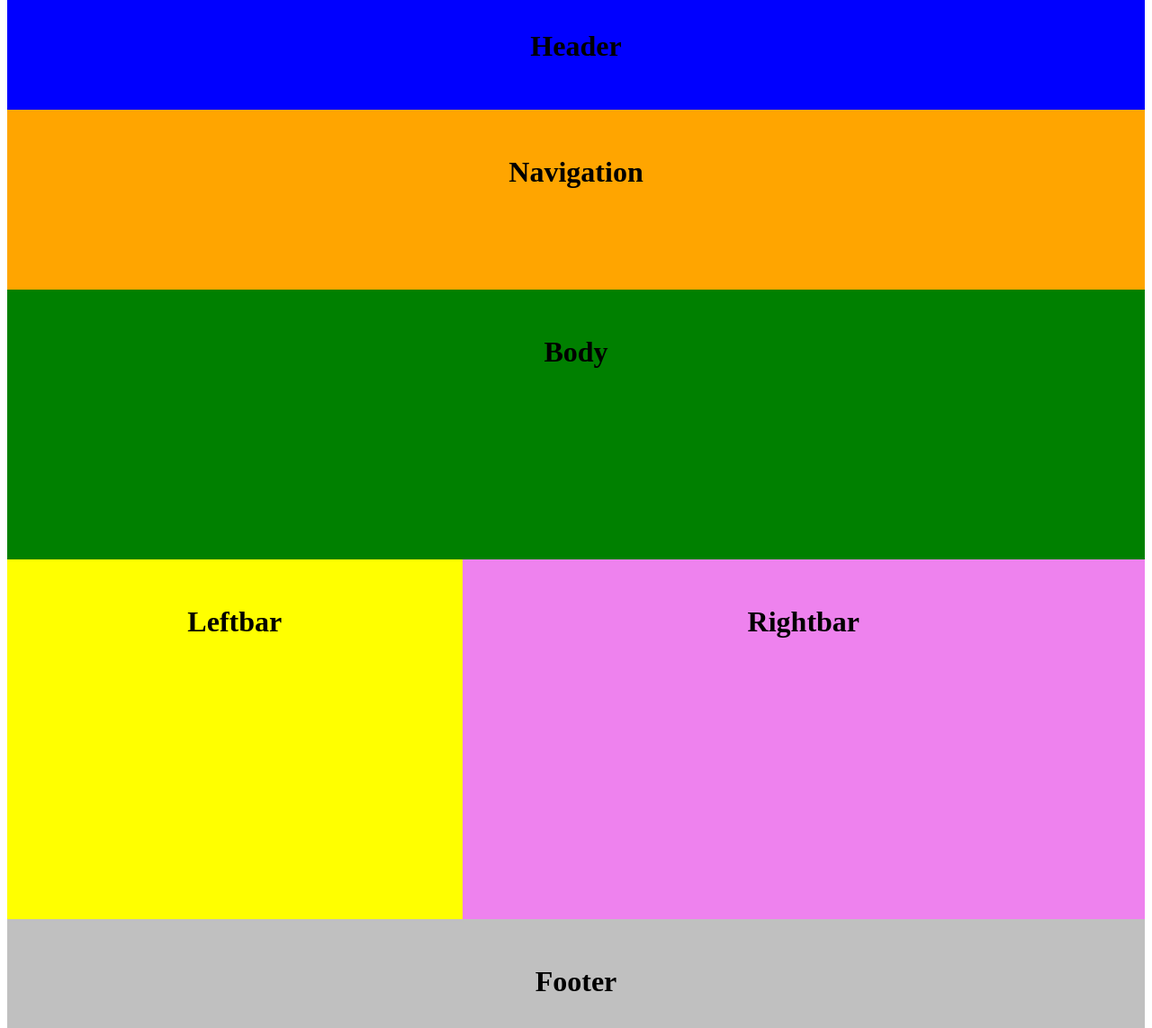
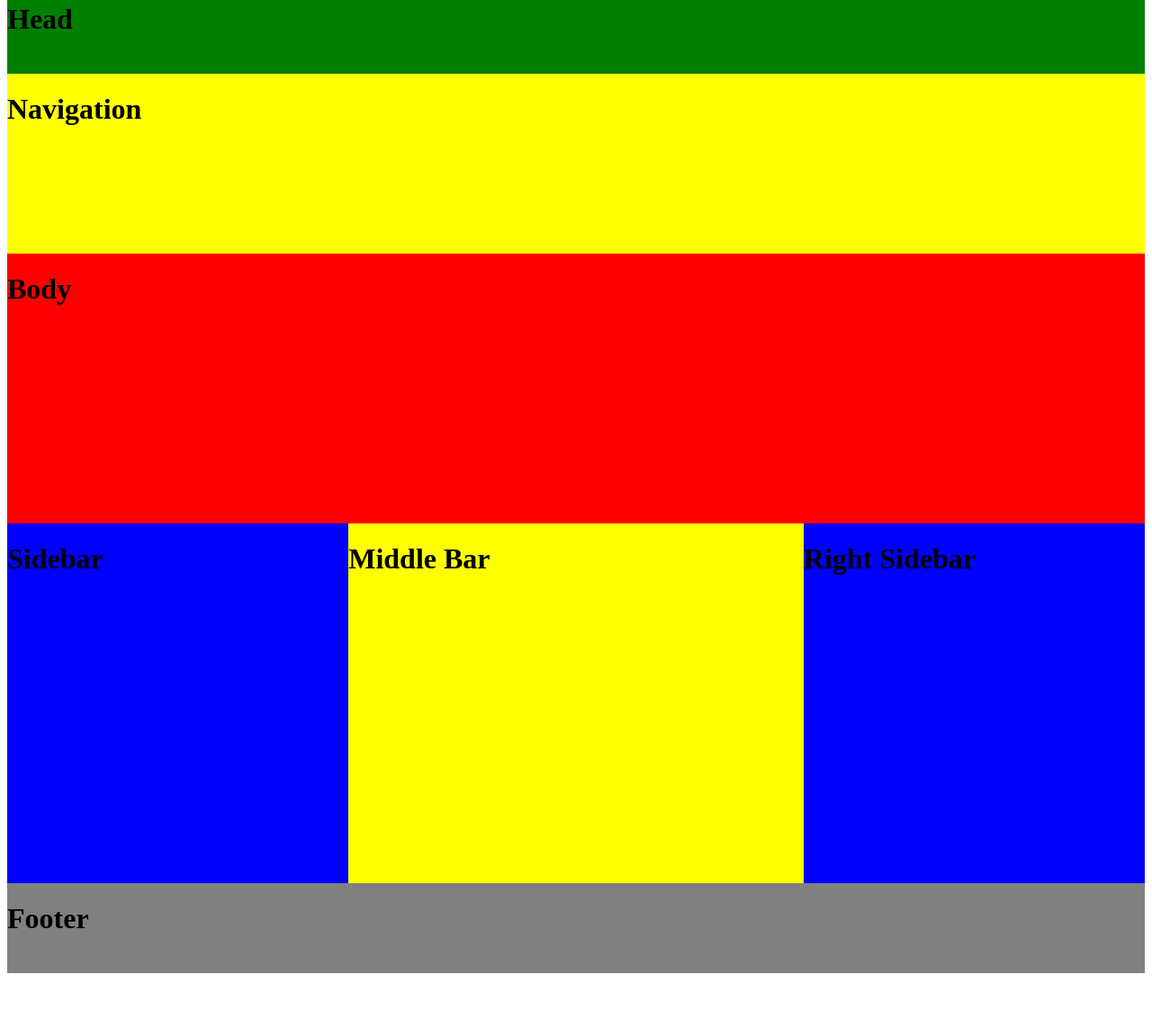
Before and after one commit to fuhadshimul/Layout, a plain HTML site: page index.html in a window 1280 px wide. Shown: the part 26-1169 px from the top of the page at 90% size. After the commit the page ends 1116 px from the top, so only its background shows below. Drawn offline with Linux system fonts and the light colour scheme.

Commit message:
Add files via upload

```diff
--- a/css/style.css
+++ b/css/style.css
@@ -1,45 +1,53 @@
-h1{
+<h1{
 	padding: 30px;
 	text-align: center;
 }
-.header{
+.head{
 	width: 100%;
 	min-height: 100px;
-	background-color: blue ;
+	background-color: green;
 	display: flow-root;
 }
 
 .navigation{
 	min-height: 200px;
-	background-color: orange;
+	background-color: yellow;
 	display: flow-root;
 }
+
 .body{
 	min-height: 300px;
-	background-color: green;
+	background-color: red;
 	display: flow-root;
 }
 
 .wrapper{
 	overflow: hidden;
 }
-.leftbar{
+
+.sidebar{
+	width: 30%;
+	min-height: 400px;
+	background-color: blue;
+	float: left;
+}
+
+.middle_bar{
 	width: 40%;
 	min-height: 400px;
 	background-color: yellow;
 	float: left;
 }
 
-.rightbar{
-	width: 60%;
+.right_sidebar{
+	width: 30%;
 	min-height: 400px;
-	background-color: violet;
-	float: right;
-
+	background-color: blue;
+	float: left;
 }
 
 .footer{
 	min-height: 100px;
-	background-color: silver;
+	background-color: grey;
 	display: flow-root;
 }
--- a/index.html
+++ b/index.html
@@ -6,8 +6,8 @@
 	<link rel="stylesheet" type="text/css" href="css/style.css">
 </head>
 <body>
-	<div class="header">
-		<h1>Header</h1>
+	<div class="head">
+		<h1>Head</h1>
 	</div>
 	<div class="navigation">
 		<h1>Navigation</h1>
@@ -16,11 +16,14 @@
 		<h1>Body</h1>
 	</div>
 	<div class="wrapper">
-		<div class="leftbar">
-			<h1>Leftbar</h1>
+		<div class="sidebar">
+			<h1>Sidebar</h1>
 		</div>
-		<div class="rightbar">
-			<h1>Rightbar</h1>
+		<div class="middle_bar">
+			<h1>Middle Bar</h1>
+		</div>
+		<div class="right_sidebar">
+			<h1>Right Sidebar</h1>
 		</div>
 	</div>
 	<div class="footer">
```
